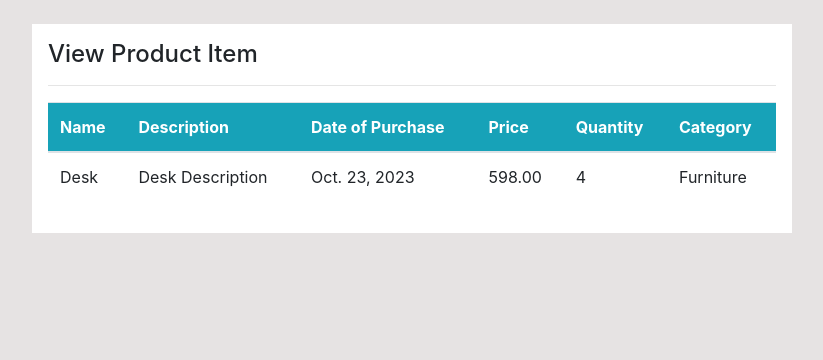
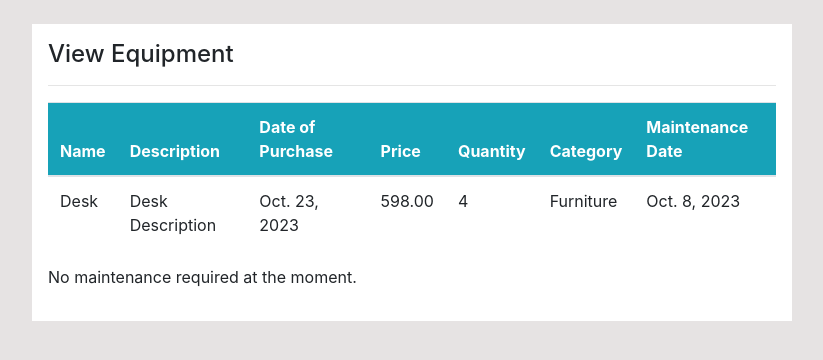
Before and after one commit to abdulwahabaslam/Inventory-Management-System, a Django app: page /equipments/view/2/ in a window 1280 px wide. Shown: the part 56-416 px from the top of the page, without its empty margins (323-1146 px from the left). Run offline with Django 4.2, Linux system fonts and the light colour scheme; a user stored in the database is signed in; data comes from the database, SQL or seed files in the repository; both versions use the stored data as it was after the commit; some libraries are stand-ins or nearby versions.

Commit message:
Predictive Maintenance for Equipment

```diff
--- a/sofin/dashboard/forms.py
+++ b/sofin/dashboard/forms.py
@@ -15,4 +15,4 @@ class OrderForm(forms.ModelForm):
 class EquipmentForm(forms.ModelForm):
     class Meta:
         model = Equipment
-        fields = ['name', 'description', 'purchase_date', 'price', 'quantity', 'category']
+        fields = ['name', 'description', 'purchase_date', 'price', 'quantity', 'category', 'maintenance_date']
--- a/sofin/dashboard/models.py
+++ b/sofin/dashboard/models.py
@@ -1,4 +1,5 @@
 from django.db import models
+from django.utils import timezone
 from django.contrib.auth.models import User
 
 # Create your models here.
@@ -87,6 +88,15 @@ class Equipment(models.Model):
     price = models.DecimalField(max_digits=10, decimal_places=2)
     quantity = models.PositiveIntegerField()
     category = models.CharField(max_length=20, choices=EQUIPMENT_CATEGORY, null=True)
+    maintenance_date = models.DateField(null=True, blank=True)
 
     def __str__(self):
         return f'{self.name}-{self.category}'
+
+    def is_maintenance_required(self):
+        if not self.maintenance_date:
+            return False
+        today = timezone.now().date()
+        if (today - self.maintenance_date).days >= 45:
+            return True
+        return False
--- a/sofin/dashboard/views.py
+++ b/sofin/dashboard/views.py
@@ -117,7 +117,6 @@ def product_view(request, pk):
     }
     return render(request, 'dashboard/product_view.html', context)
 
-
 @login_required
 def product_edit(request, pk):
     item = get_object_or_404(Product, id=pk)
@@ -198,8 +197,10 @@ def equipment_edit(request, pk):
 @login_required
 def equipment_view(request, pk):
     equipment = Equipment.objects.get(id=pk)
+    maintenance_required = equipment.is_maintenance_required()
     context = {
         'equipment':equipment,
+        'maintenance_required': maintenance_required,
     }
     return render(request, 'dashboard/equipment_view.html', context)
 
--- a/sofin/templates/dashboard/equipment_view.html
+++ b/sofin/templates/dashboard/equipment_view.html
@@ -1,11 +1,11 @@
 {% extends 'partials/base.html' %}
-{% block title %}Products View Page{% endblock %}
+{% block title %}Equipment View Page{% endblock %}
 {% load crispy_forms_tags %}
 
 {% block content %}
 <div class="row my-4">
     <div class="col-md-8 offset-md-3 p-3 bg-white">
-        <h4>View Product Item</h4>
+        <h4>View Equipment</h4>
         <hr>
             <table class="table bg-white">
                 <thead class="bg-info text-white">
@@ -16,6 +16,7 @@
                         <th scope="col">Price</th>
                         <th scope="col">Quantity</th>
                         <th scope="col">Category</th>
+                        <th scope="col">Maintenance Date</th>
                     </tr>
                 </thead>
                 <tbody>
@@ -26,10 +27,15 @@
                         <td>{{ equipment.price }}</td>
                         <td>{{ equipment.quantity }}</td>
                         <td>{{ equipment.category }}</td>
+                        <td>{{ equipment.maintenance_date }}</td>
                     </tr>
-
                 </tbody>
             </table>
+            {% if maintenance_required %}
+                <p style="color: red;">Maintenance is required! Schedule maintenance as soon as possible.</p>
+            {% else %}
+                <p>No maintenance required at the moment.</p>
+{% endif %}
     </div>
 </div>
 {% endblock %}
--- a/sofin/templates/partials/base.html
+++ b/sofin/templates/partials/base.html
@@ -7,6 +7,7 @@
     <meta charset="utf-8">
     <meta name="viewport" content="width=device-width, initial-scale=1, shrink-to-fit=no">
 
+    <link rel="icon" href="data:,">
     <!-- Bootstrap CSS -->
     <link rel="stylesheet" href="https://cdn.jsdelivr.net/npm/bootstrap@4.6.0/dist/css/bootstrap.min.css"
         integrity="sha384-B0vP5xmATw1+K9KRQjQERJvTumQW0nPEzvF6L/Z6nronJ3oUOFUFpCjEUQouq2+l" crossorigin="anonymous">
```
Also changed, not shown: sofin/dashboard/migrations/0014_equipment_maintenance_date.py (added), sofin/db.sqlite3, sofin/templates/dashboard/equipment_detail.html (deleted).
